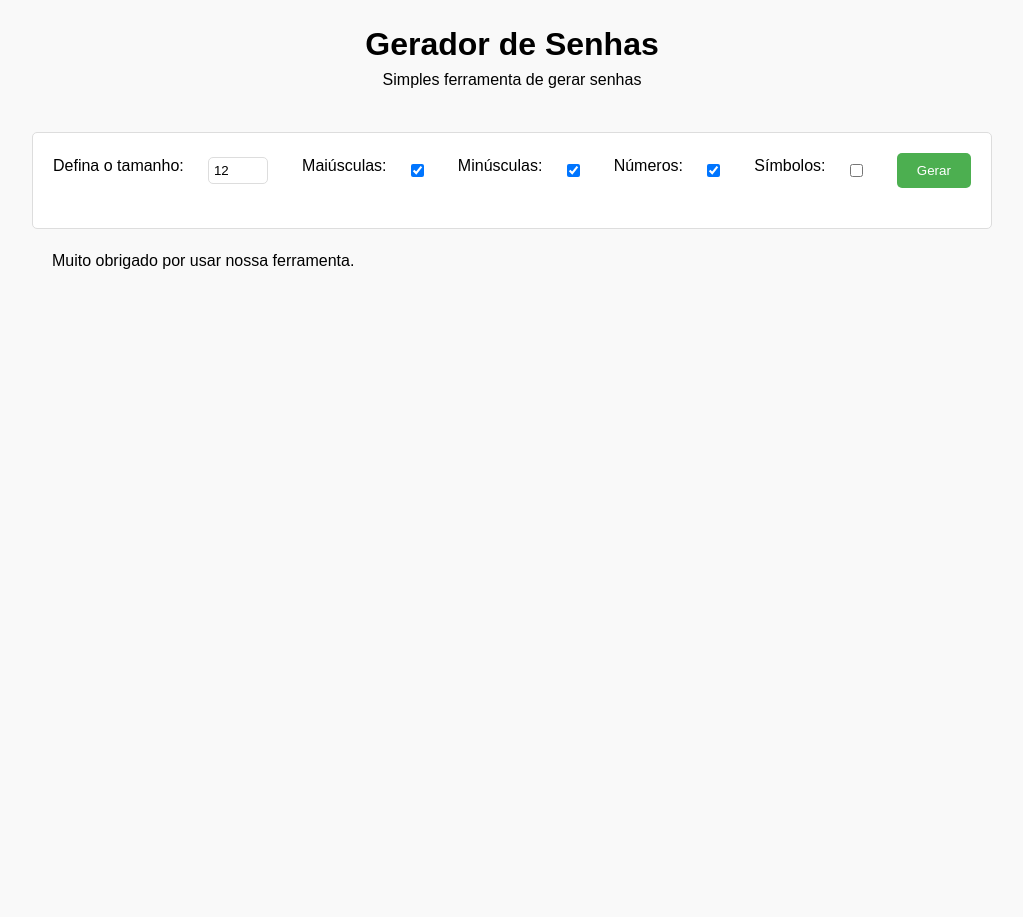
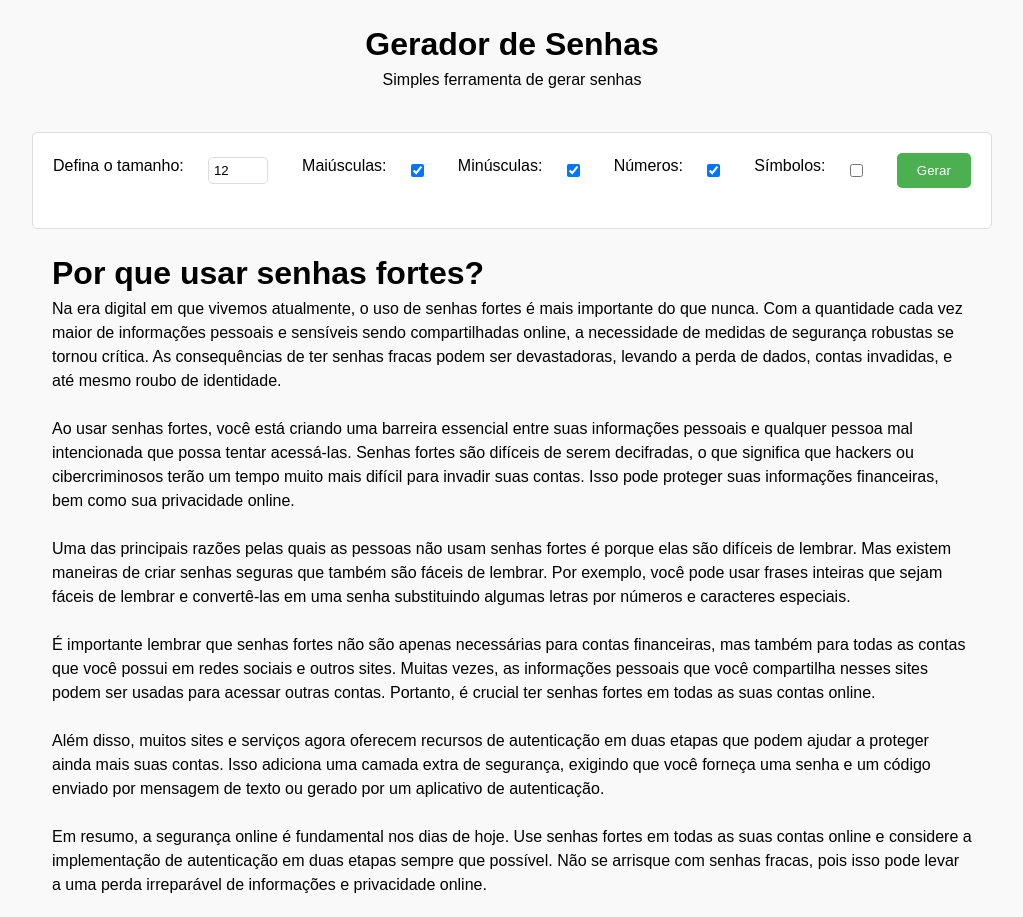
Before and after one commit to KyzenTi/PasswordGenerator, a plain HTML site: page index.html in a window 1280 px wide. Shown: the whole page, without its empty margins (128-1151 px from the left). Before the commit the page ends 800 px from the top, so only its background shows below. Drawn offline with Linux system fonts and the light colour scheme.

Commit message:
Update index.html

```diff
--- a/index.html
+++ b/index.html
@@ -1,7 +1,8 @@
 <!DOCTYPE html>
 <html lang="pt-br">
 <head>
-    <script async src="https://pagead2.googlesyndication.com/pagead/js/adsbygoogle.js?client=ca-pub-3813969525435494" crossorigin="anonymous"></script>
+	<script async src="https://pagead2.googlesyndication.com/pagead/js/adsbygoogle.js?client=ca-pub-3813969525435494"
+     crossorigin="anonymous"></script>
     <meta charset="UTF-8">
     <meta http-equiv="X-UA-Compatible" content="IE=edge">
     <meta name="viewport" content="width=device-width, initial-scale=1.0">
@@ -38,10 +39,24 @@
 			<p id="password"></p>
 			<button id="copy">Copie</button>
 		</div>
+
 	</main>
 
 	<footer>
-		<p>Muito obrigado por usar nossa ferramenta.</p>
+		<div id="content">
+			<h1> Por que usar senhas fortes?</h1>
+			<p>Na era digital em que vivemos atualmente, o uso de senhas fortes é mais importante do que nunca. Com a quantidade cada vez maior de informações pessoais e sensíveis sendo compartilhadas online, a necessidade de medidas de segurança robustas se tornou crítica. As consequências de ter senhas fracas podem ser devastadoras, levando a perda de dados, contas invadidas, e até mesmo roubo de identidade.</p>
+			<br>
+			<p>Ao usar senhas fortes, você está criando uma barreira essencial entre suas informações pessoais e qualquer pessoa mal intencionada que possa tentar acessá-las. Senhas fortes são difíceis de serem decifradas, o que significa que hackers ou cibercriminosos terão um tempo muito mais difícil para invadir suas contas. Isso pode proteger suas informações financeiras, bem como sua privacidade online.</p>
+			<br>
+			<p>Uma das principais razões pelas quais as pessoas não usam senhas fortes é porque elas são difíceis de lembrar. Mas existem maneiras de criar senhas seguras que também são fáceis de lembrar. Por exemplo, você pode usar frases inteiras que sejam fáceis de lembrar e convertê-las em uma senha substituindo algumas letras por números e caracteres especiais.</p>
+			<br>
+			<p>É importante lembrar que senhas fortes não são apenas necessárias para contas financeiras, mas também para todas as contas que você possui em redes sociais e outros sites. Muitas vezes, as informações pessoais que você compartilha nesses sites podem ser usadas para acessar outras contas. Portanto, é crucial ter senhas fortes em todas as suas contas online.</p>
+			<br>
+			<p>Além disso, muitos sites e serviços agora oferecem recursos de autenticação em duas etapas que podem ajudar a proteger ainda mais suas contas. Isso adiciona uma camada extra de segurança, exigindo que você forneça uma senha e um código enviado por mensagem de texto ou gerado por um aplicativo de autenticação.</p>
+			<br>
+			<p>Em resumo, a segurança online é fundamental nos dias de hoje. Use senhas fortes em todas as suas contas online e considere a implementação de autenticação em duas etapas sempre que possível. Não se arrisque com senhas fracas, pois isso pode levar a uma perda irreparável de informações e privacidade online.</p>
+		</div>
 	</footer>
 	<script async src="https://pagead2.googlesyndication.com/pagead/js/adsbygoogle.js?client=ca-pub-3813969525435494"
      crossorigin="anonymous"></script>
```
